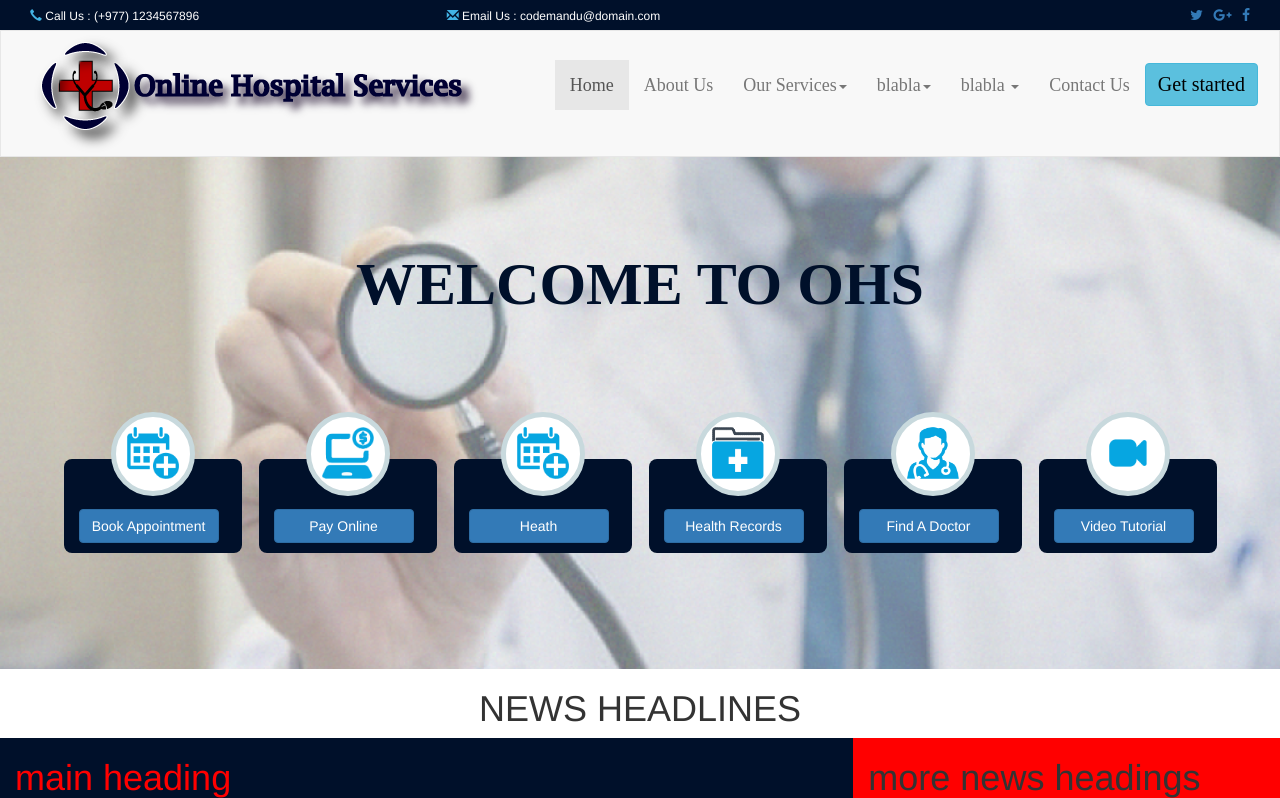
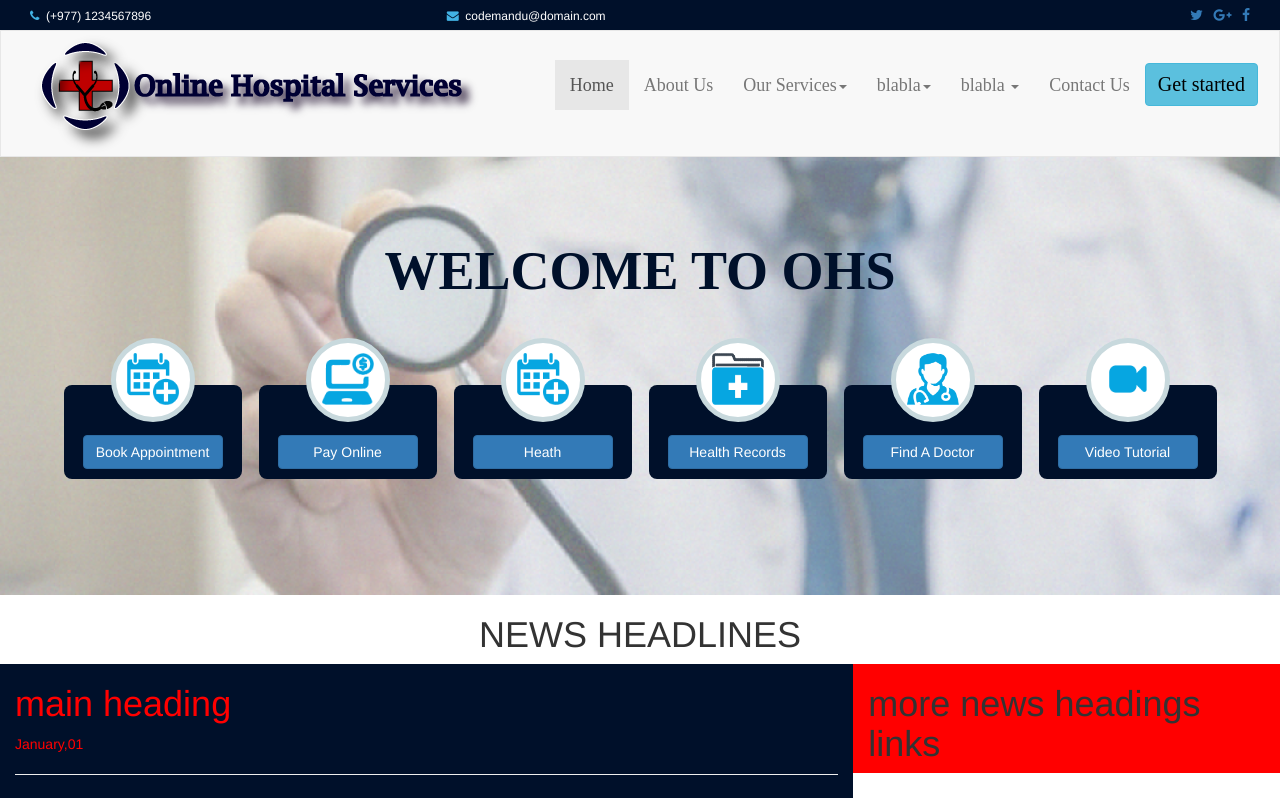
Before and after one commit to sajanbasnet75/OHS, a PHP site: page / in a window 1280 px wide. Shown: the top 798 px of the page. Run offline with PHP 8.4, Linux system fonts and the light colour scheme.

Commit message:
front end

```diff
--- a/css/main.css
+++ b/css/main.css
@@ -1,13 +1,15 @@
-@media only screen and (max-width: 500px) {
+@media only screen and (max-width: 500px ) {
     #logo {
-        width: 252px;
+        width: 210px;
        }
 
      #logo-button{
      	float: left;
      	color: red;
      }
-
+    #top-lefts{
+        display: none;
+    }
 
 }
 
@@ -21,8 +23,7 @@
 }
 #top-lefts>a{color:#fff;
 	text-decoration: none;
- font-size: 12px;
-
+font-size: 12px;
 }
 #top-right a{
 	text-decoration: none;
@@ -51,7 +52,6 @@
 font-size: 30px;
 font-weight: bold;
 color:#00102a;
-
 }
 
 .mybanner{
@@ -62,17 +62,16 @@
 
 }
 
-.banner-content >span{
+.banner-content >h1{
    color: #00102a;
    font-weight:600;
-   font-size: 60px;
+   font-size: 54px;
  font-family: "Times New Roman", Times, serif;
-
-
+position: center;
 }
 .banner-choices{
 
-margin-top:20px;
+margin-top:28px;
 margin-bottom: 90px;
 }
 
@@ -85,7 +84,8 @@
 }
 
 .choices1>button{
-   margin: 10px auto 10px auto;
+   margin: 10px 4px 10px 4px;
+   position: center;
 
 }
 
--- a/index.php
+++ b/index.php
@@ -22,12 +22,12 @@
  <div class="header-top">
  <div class="container-fluid">
           <div class="col-sm-4 col-xs-4" id="top-lefts">
-            	<a href="#"><span class="glyphicon glyphicon-earphone" style="color:#42b3e5;"></span> Call Us : (+977) 1234567896</a>
+            	<a href="#"><i class="fa fa-phone" aria-hidden="true" style="color:#42b3e5;"></i>&nbsp (+977) 1234567896</a>
           </div>
           <div class="col-sm-4 col-xs-4" id="top-lefts">
-                <a href="#"><span class="glyphicon glyphicon-envelope" style="color:#42b3e5;" ></span> Email Us : codemandu@domain.com</a>
+                <a href="#"><i class="fa fa-envelope" aria-hidden="true" style="color:#42b3e5;"></i>&nbsp codemandu@domain.com</a>
           </div>
-          <div class="col-sm-4 col-xs-4" id="top-right">
+          <div class="col-sm-4 col-xs-4 pull-right" id="top-right">
             			      <a href="#"><span class="fa fa-facebook"></span></a>
                         <a href="#"><span class="fa fa-google-plus">&nbsp &nbsp</span></a>
                         <a href="#"><span class="fa fa-twitter">&nbsp &nbsp</span></a>
@@ -44,7 +44,7 @@
  <!--contaiener of services options-->
 <div class="container-fluid mybanner">
        <div class="container banner-content" >
-         <span ><center style="margin-top:85px;">WELCOME TO OHS</center></span> </br>
+         <h1><center style="margin-top:85px;">WELCOME TO OHS</center></h1> </br>
         <div class="row banner-choices ">
             <a href="#"><div class="col-sm-2 col-xs-12 pull-left choices1">
                   <div class="icon-main "><img src="images/booking.png"alt="booking" class="img-responsive icon-pic"></div> </br> </br>
--- a/jquery/nav-shrink.js
+++ b/jquery/nav-shrink.js
@@ -4,7 +4,7 @@
          $('.navbar').addClass('navbar-fixed-top');
          $('.navbar-nav').removeClass('navi');
          $('.logoimg').addClass('logo-brand');
-         $('.brand-text').html('OHS');
+         $('.brand-text').html('OHS').slideIn(3000);
 
         }
       else{
```
